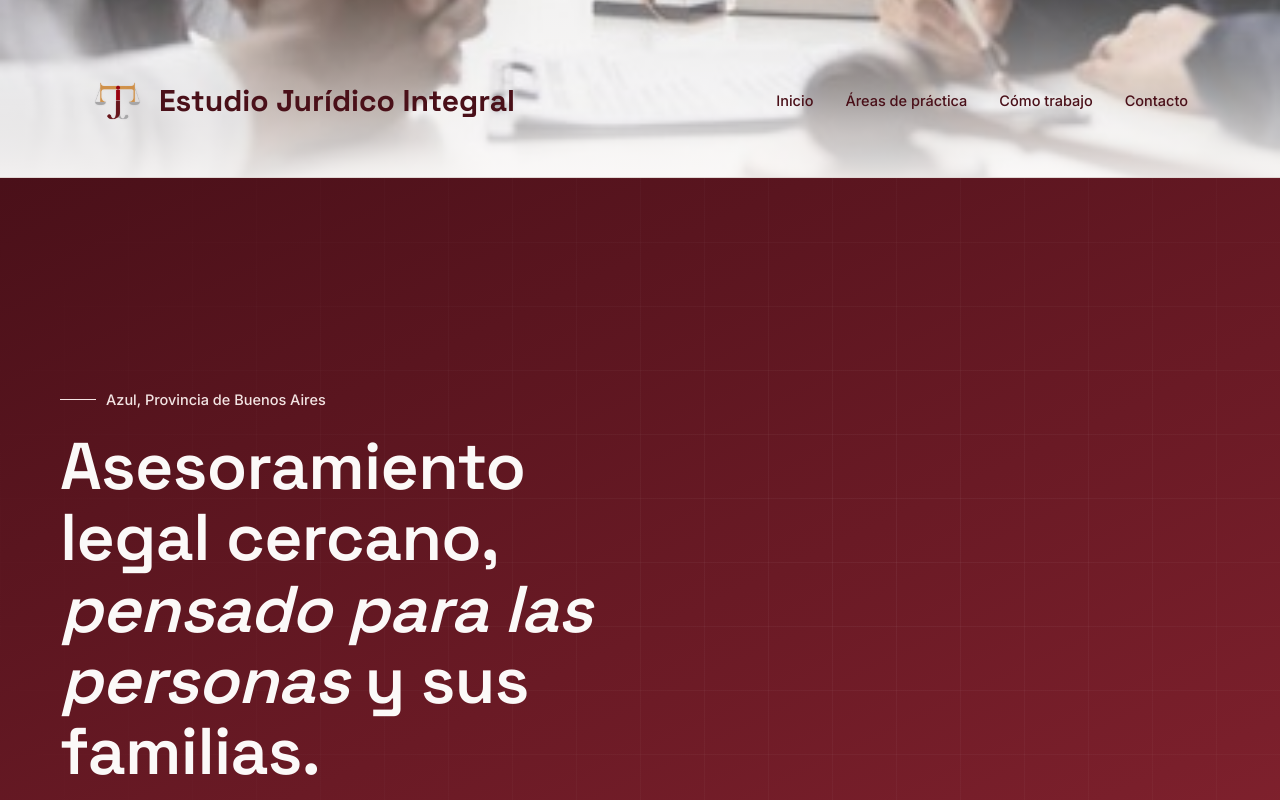
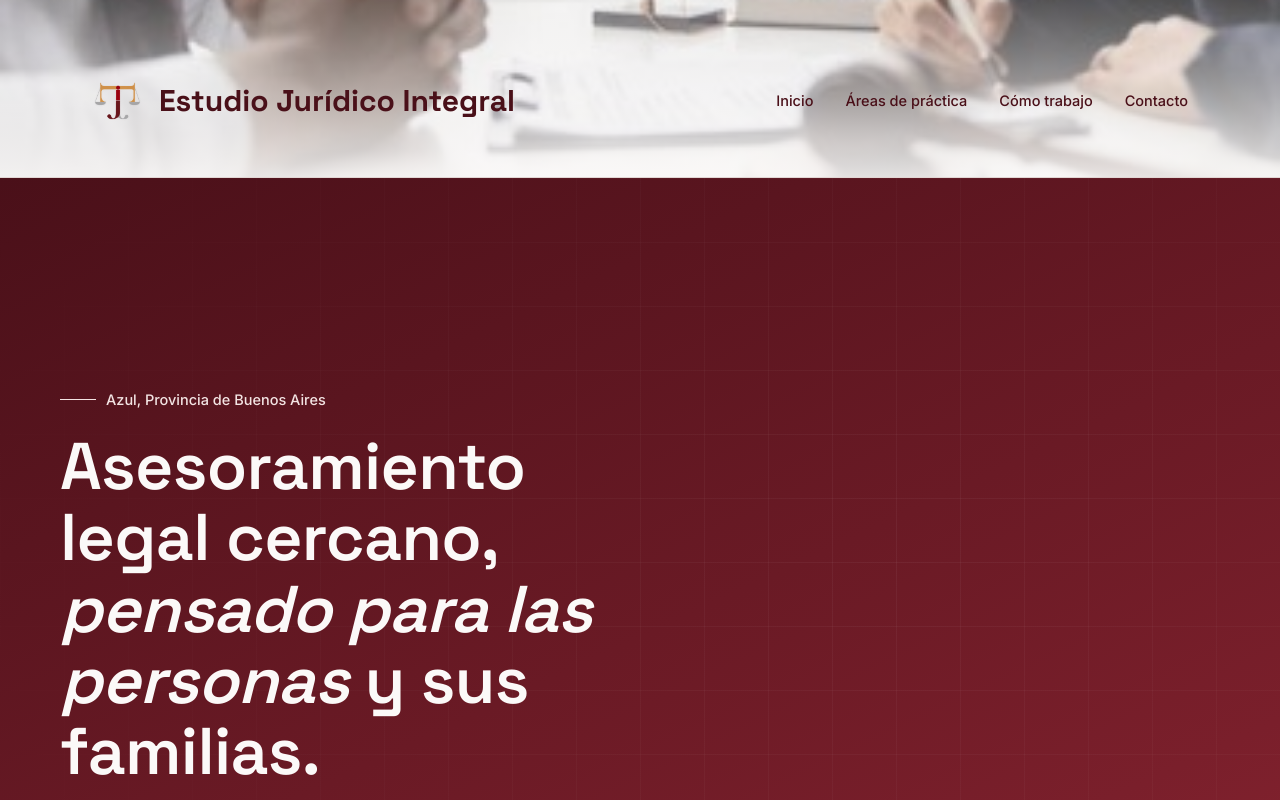
Before and after one commit to techazulonline/estudio-juridico-web, a plain HTML site: page romina-pasquale.html in a window 1280 px wide. Shown: the top 800 px of the page. Drawn offline with Linux system fonts and the light colour scheme.

Commit message:
dejando iguales los headers entre htmls

```diff
--- a/romina-pasquale.html
+++ b/romina-pasquale.html
@@ -42,9 +42,9 @@
     background:
       linear-gradient(rgba(251, 249, 248, 0.304), rgba(251,249,248,0.90)),
       url('images/portada_menu.jpg');
-    background-size:100% auto;
-    background-position:center center;
-     background-repeat:no-repeat;
+    background-size:100%;
+    background-position:center 45%;
+    background-repeat:no-repeat;
     backdrop-filter:blur(2px);
     border-bottom:1px solid var(--line);
   }
```
